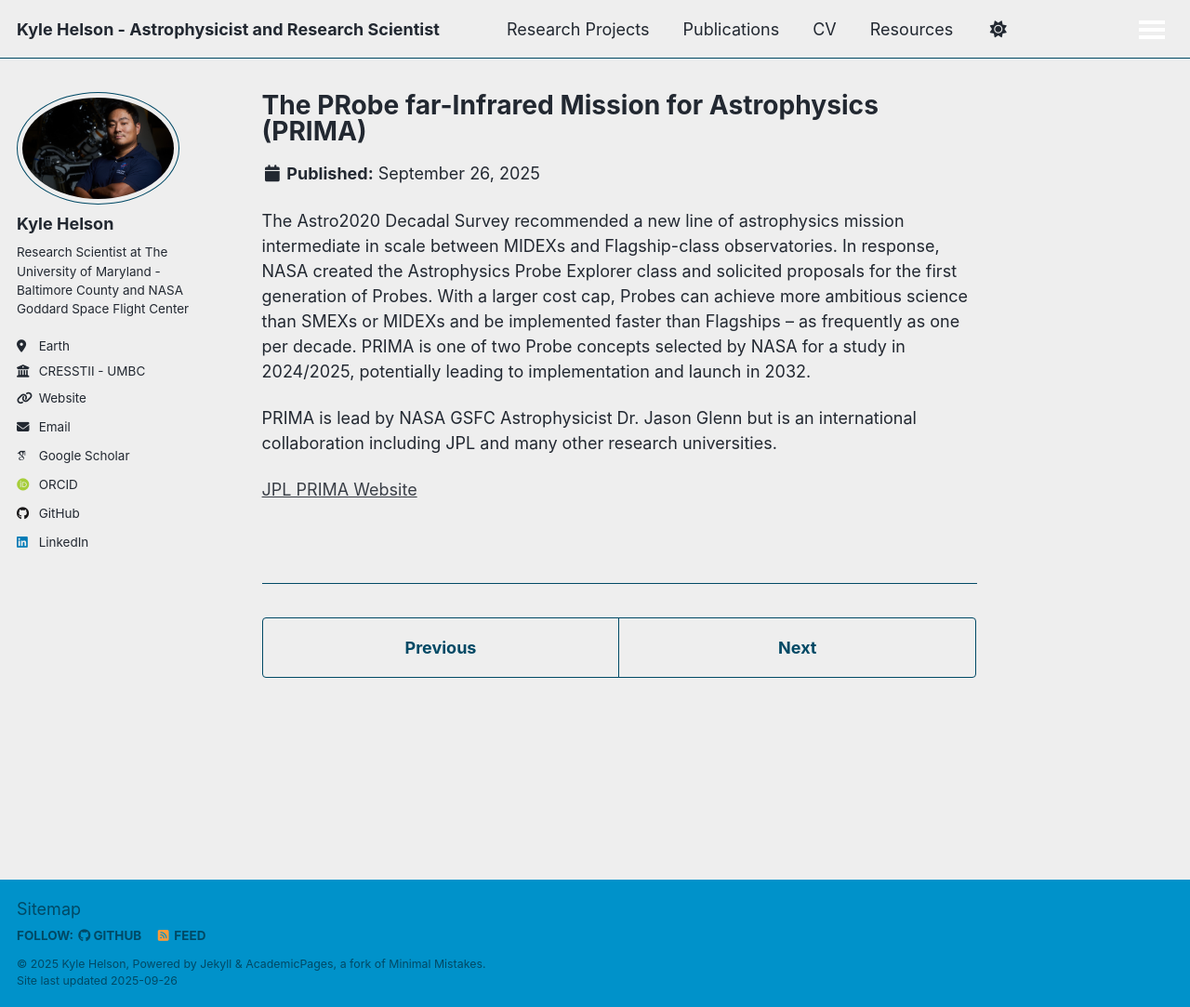
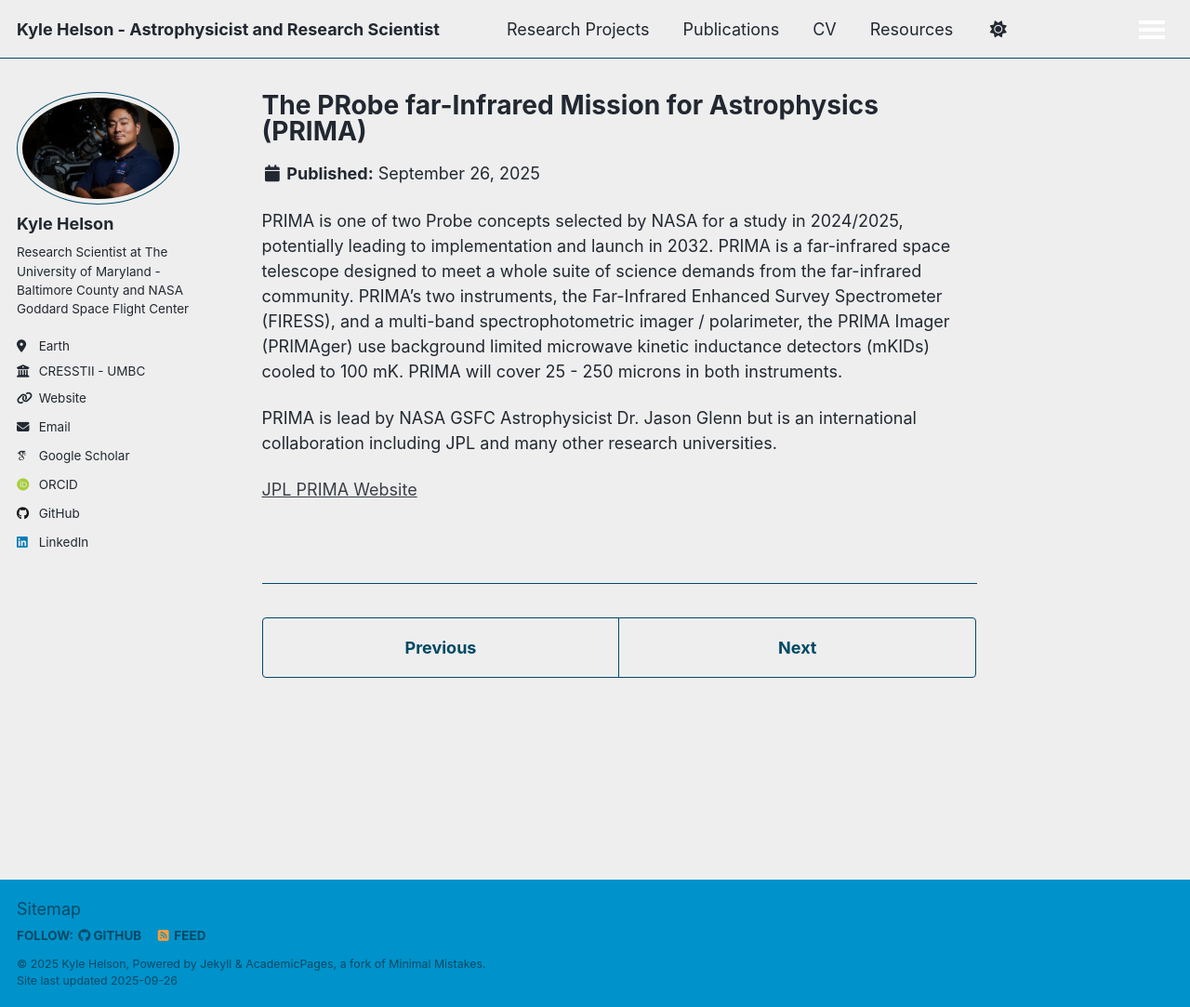
Before and after one commit to kylehelson/kylehelson.github.io, a Jekyll site: the page built from _portfolio/PRIMA.md, in a window 1280 px wide and 1083 px high. Shown: the whole window at 93% size. Built offline with Jekyll 4.4.1, drawn with Linux system fonts in a browser that asks for light colours; some web fonts are replaced; a script that is not in the unit is left out.

Commit message:
Update PRIMA.md

```diff
--- a/_portfolio/PRIMA.md
+++ b/_portfolio/PRIMA.md
@@ -1,7 +1,7 @@
 ---
 title: "The PRobe far-Infrared Mission for Astrophysics (PRIMA)"
 ---
-The Astro2020 Decadal Survey recommended a new line of astrophysics mission intermediate in scale between MIDEXs and Flagship-class observatories. In response, NASA created the Astrophysics Probe Explorer class and solicited proposals for the first generation of Probes. With a larger cost cap, Probes can achieve more ambitious science than SMEXs or MIDEXs and be implemented faster than Flagships – as frequently as one per decade. PRIMA is one of two Probe concepts selected by NASA for a study in 2024/2025, potentially leading to implementation and launch in 2032.
+PRIMA is one of two Probe concepts selected by NASA for a study in 2024/2025, potentially leading to implementation and launch in 2032. PRIMA is a far-infrared space telescope designed to meet a whole suite of science demands from the far-infrared community. PRIMA's two instruments, the Far-Infrared Enhanced Survey Spectrometer (FIRESS), and a multi-band spectrophotometric imager / polarimeter, the PRIMA Imager (PRIMAger) use background limited microwave kinetic inductance detectors (mKIDs) cooled to 100 mK. PRIMA will cover 25 - 250 microns in both instruments.
 
 PRIMA is lead by NASA GSFC Astrophysicist Dr. Jason Glenn but is an international collaboration including JPL and many other research universities.
 
```
